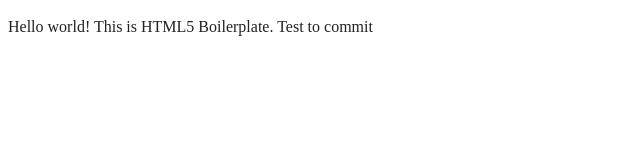
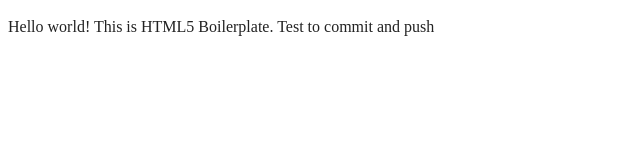
Before and after one commit to landerschepens/portino, a website built with webpack: page index.html in a window 1280 px wide. Shown: the full height of the page, 0-640 px from the left. Built offline with nearby package versions, Linux system fonts and the light colour scheme.

Commit message:
template

```diff
--- a/index.html
+++ b/index.html
@@ -25,7 +25,7 @@
 <body>
 
   <!-- Add your site or application content here -->
-  <p>Hello world! This is HTML5 Boilerplate. Test to commit</p>
+  <p>Hello world! This is HTML5 Boilerplate. Test to commit and push</p>
   <script src="js/app.js"></script>
 
 </body>
```
